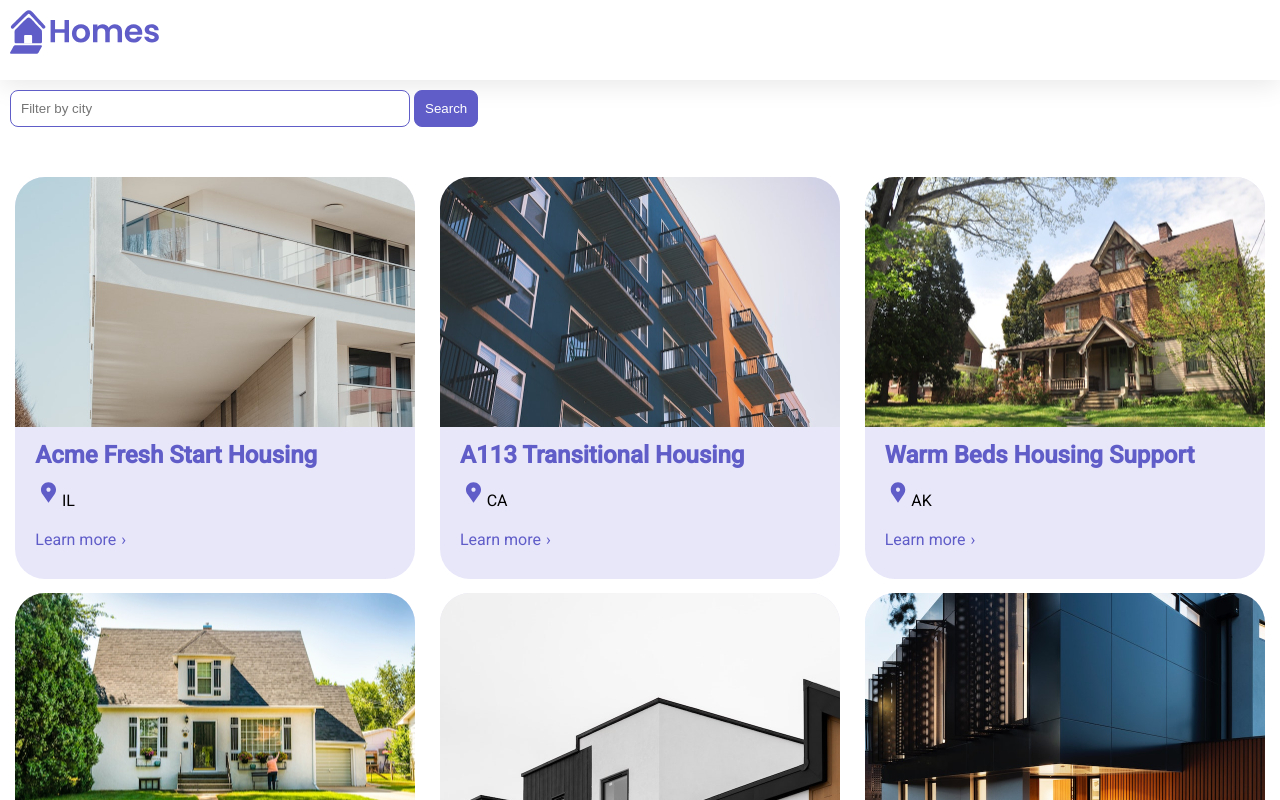
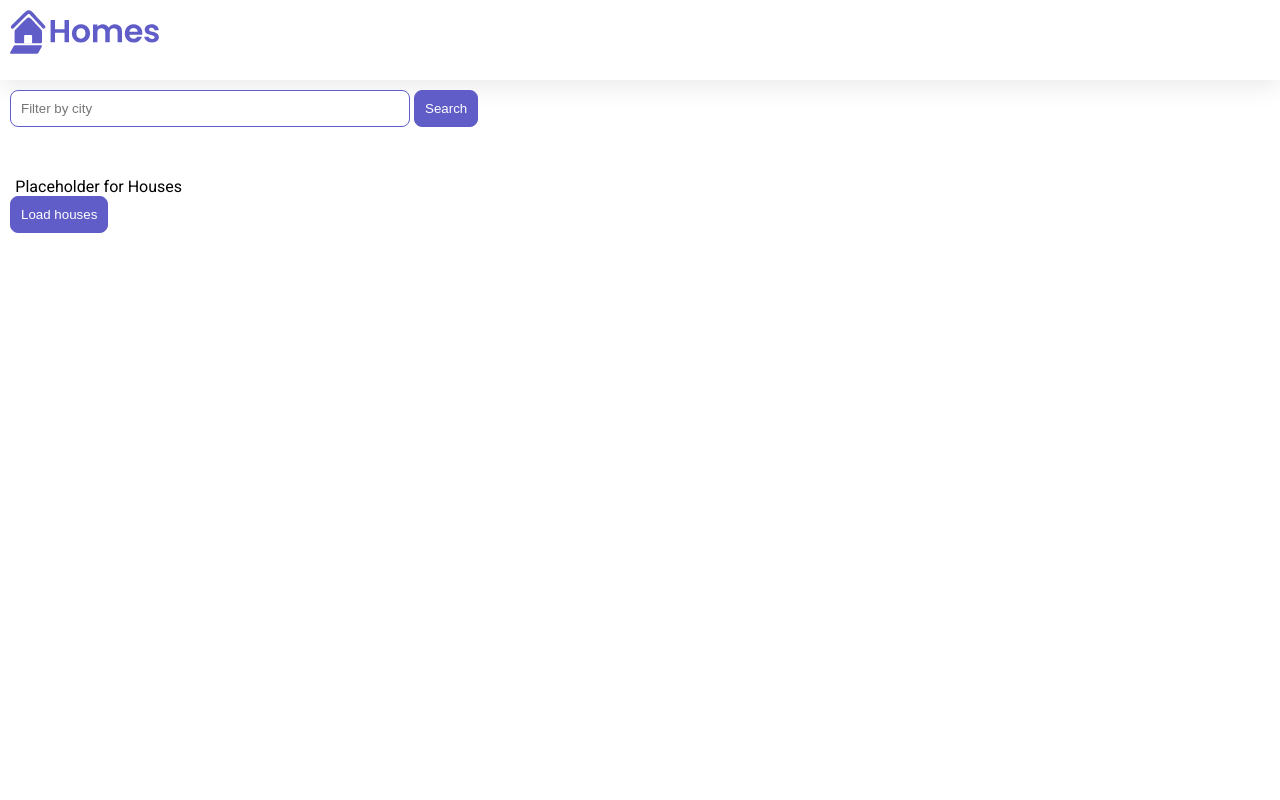
Before and after one commit to aexpedito/ng-quickstart, an Angular app: page / in a window 1280 px wide. Shown: the top 800 px of the page. Built offline with nearby package versions, Linux system fonts and the light colour scheme; data requests are answered from the project's data file.

Commit message:
Added Defer on hover

```diff
--- a/src/app/home/home.component.html
+++ b/src/app/home/home.component.html
@@ -5,5 +5,14 @@
   </form>
 </section>
 <section class="results">
+  @defer (on hover; on interaction(showComments)){
   <app-housing-location *ngFor="let housingLocation of filteredLocationList" [housingLocation]="housingLocation"></app-housing-location>
+  }@placeholder (minimum 2s) {
+    <p>Placeholder for Houses</p>
+  }@loading (minimum 1s; after 500ms) {
+    <p>Loading Houses...</p>
+  }@error {
+    <p>Failed to load Houses</p>
+  }
 </section>
+<button type="button" #showComments>Load houses</button>
--- /dev/null
+++ b/src/app/page-not-found/page-not-found.component.ts
@@ -0,0 +1,16 @@
+import { Component } from '@angular/core';
+
+@Component({
+  selector: 'app-page-not-found',
+  standalone: true,
+  imports: [],
+  template: `
+    <p>
+      page-not-found works!
+    </p>
+  `,
+  styles: ``
+})
+export class PageNotFoundComponent {
+
+}
--- a/src/app/routes.ts
+++ b/src/app/routes.ts
@@ -1,6 +1,7 @@
 import { Routes } from "@angular/router";
 import { HomeComponent } from "./home/home.component";
 import { DetailsComponent } from "./details/details.component";
+import { PageNotFoundComponent } from "./page-not-found/page-not-found.component";
 
 const routeConfig: Routes = [
     {
@@ -12,6 +13,11 @@ const routeConfig: Routes = [
         path: 'details/:id',
         component: DetailsComponent,
         title: 'DEtails'
+    },
+    {
+        path: '**',
+        component: PageNotFoundComponent,
+        title: 'PAge not found'
     }
 ];
 
--- a/src/index.html
+++ b/src/index.html
@@ -10,24 +10,29 @@
   <script type="text/javascript" src="https://platform-api.sharethis.com/js/sharethis.js#property=673246c4fb20e60013270b7c&product=sticky-share-buttons&source=platform" async="async"></script>
   <link href="https://fonts.googleapis.com/css2?family=Roboto:wght@300;400;500&display=swap" rel="stylesheet">
   <link href="https://fonts.googleapis.com/icon?family=Material+Icons" rel="stylesheet">
+  <style>
+    /* Posiciona o VLibras top: 60% */
+  #vlibras {
+    top: 60% !important;
+  }
+  </style>
 </head>
 <body class="mat-typography">
   <app-root></app-root>
   <div class="sharethis-sticky-share-buttons"></div>
-  <div class="vlibras">
   <div vw class="enabled" id="vlibras">
     <div vw-access-button class="active"></div>
     <div vw-plugin-wrapper>
       <div class="vw-plugin-top-wrapper"></div>
     </div>
   </div>
-</div>
   <script src="https://vlibras.gov.br/app/vlibras-plugin.js"></script>
   <script>
     window.onload = function() {
       vlibras = new window.VLibras.Widget('https://vlibras.gov.br/app');
       console.log("vlibras");
       console.log(vlibras);
+      //document.getElementById("vlibras").style="left: initial; right: 0px; top: initial; bottom: 0px; transform: initial;"
     };
   </script>
 </body>
--- a/src/main.ts
+++ b/src/main.ts
@@ -4,12 +4,12 @@
  */
 import {bootstrapApplication, provideProtractorTestingSupport} from '@angular/platform-browser';
 import {AppComponent} from './app/app.component';
-import { provideRouter } from '@angular/router';
+import { provideRouter, withDebugTracing } from '@angular/router';
 import routeConfig from './app/routes';
 import { provideAnimationsAsync } from '@angular/platform-browser/animations/async';
 
 bootstrapApplication(AppComponent, {
   providers: [
-    provideRouter(routeConfig), provideAnimationsAsync()
+    provideRouter(routeConfig, withDebugTracing()), provideAnimationsAsync()
   ]}).catch((err) => console.error(err),
 );
```
Also changed, not shown: notes.txt.
